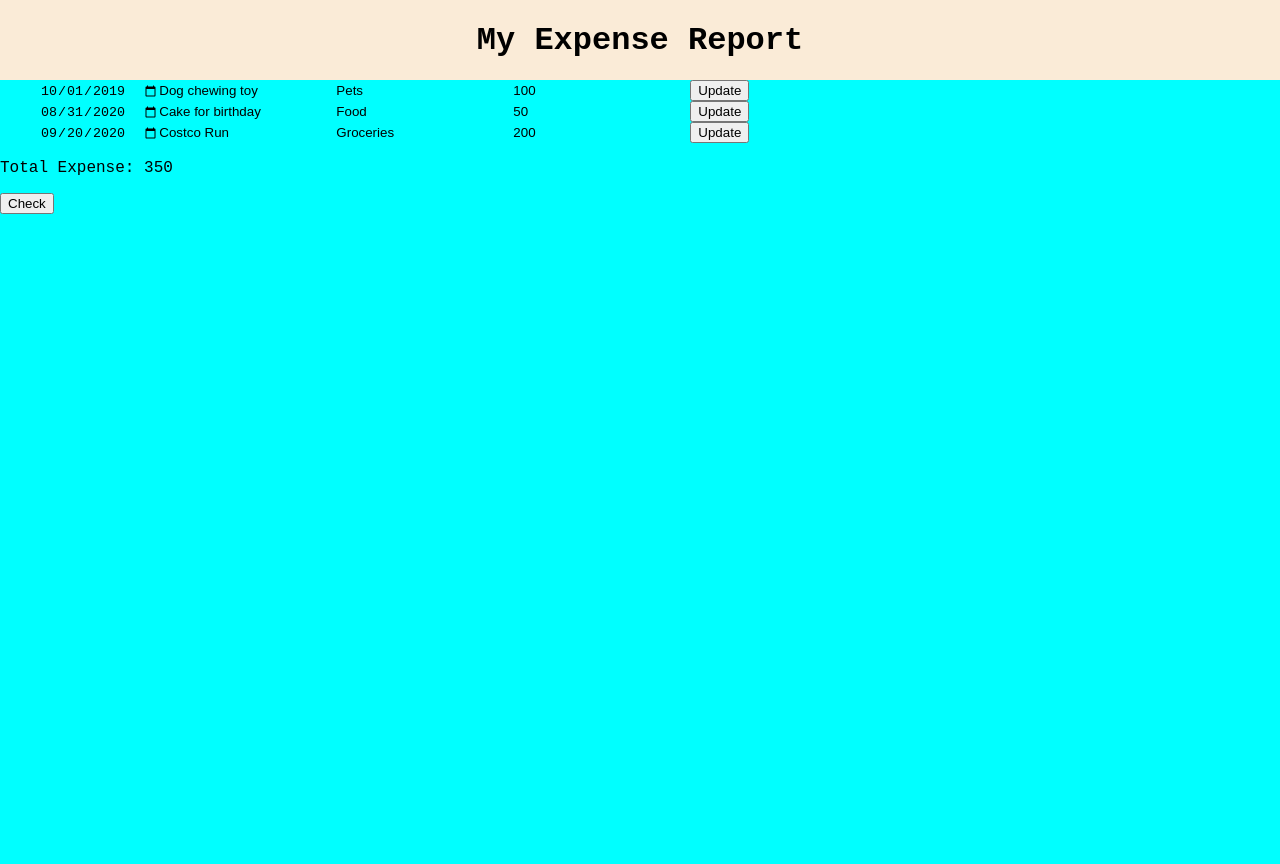
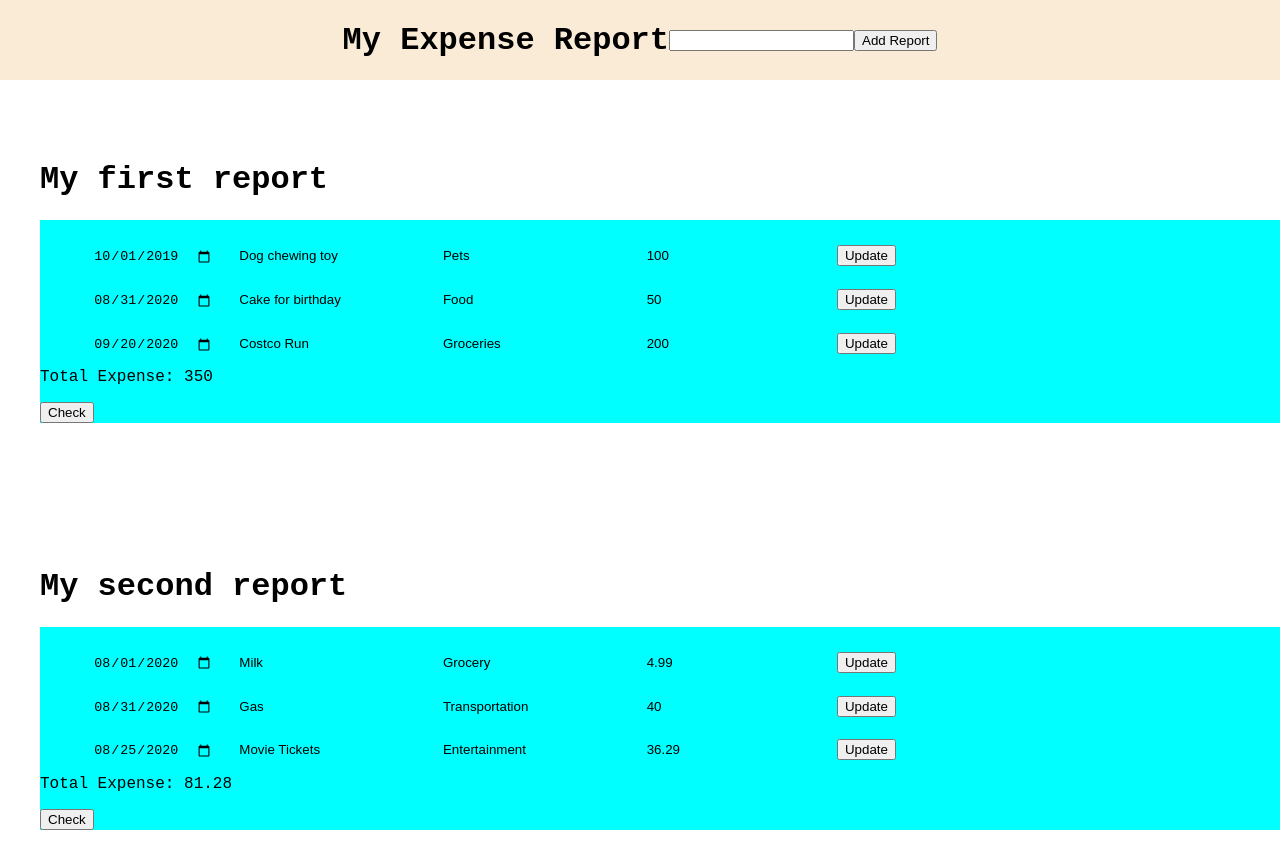
Before and after one commit to echen831/Easy-Expense-Report, a React (Create React App) app: page / in a window 1280 px wide. Built offline with nearby package versions, Linux system fonts and the light colour scheme.

Commit message:
add account component

```diff
--- a/src/App.js
+++ b/src/App.js
@@ -1,13 +1,26 @@
-import React from 'react';
+import React, { useState } from 'react';
 import { Header } from './Components/header';
-import { Report } from './Components/report';
+import { Account } from './Components/account';
+import { DATA } from './initial_data';
 import './styles.css';
 
-function App() {
+const App = () => {
+
+  const [data, setData] = useState(DATA);
+
+  const add = (title) => {
+    let newData = [...data, { title, items: []}]
+    setData(newData)
+  };
+
   return (
     <div className="App">
-      <Header/>
-      <Report/>
+      <Header add={add}/>
+      <ul>
+        {data.map((acc, idx) => {
+          return <Account data={acc} idx={idx} key={idx}/>
+        })}
+      </ul>
     </div>
   );
 }
--- /dev/null
+++ b/src/Components/account.jsx
@@ -0,0 +1,12 @@
+import React from 'react';
+import { Report } from './report'
+
+export const Account = (props) => {
+
+    return (
+        <div className="account-container">
+            <h1>{props.data.title}</h1>
+            <Report data={props.data.items}/>
+        </div>
+    )
+}
--- a/src/Components/header.jsx
+++ b/src/Components/header.jsx
@@ -1,9 +1,24 @@
-import React from 'react';
+import React, { useState } from 'react';
 
-export const Header = () => {
+export const Header = (props) => {
+
+    const [title, setTitle] = useState("");
+
+    const handleChange = (e) => {
+        setTitle(e.currentTarget.value);
+    }
+
+    const handleSubmit = (e) => {
+        e.preventDefault();
+        props.add(title);
+    }
     return (
         <div className='header-container'>
             <h1>My Expense Report</h1>
+            <form action="" onSubmit={handleSubmit}>
+                <input type="text" value={title} onChange={handleChange}/>
+                <button type='submit'>Add Report</button>
+            </form>
         </div>
     )
 };
--- a/src/Components/report.jsx
+++ b/src/Components/report.jsx
@@ -2,14 +2,14 @@ import React, { useState } from 'react';
 import { Item } from './item';
 
 const DATA = [
-    {date: '2019-10-01', desc: 'Dog chewing toy', cat: 'Pets', ammt: 100.00 },
+    { date: '2019-10-01', desc: 'Dog chewing toy', cat: 'Pets', ammt: 100.00 },
     { date: '2020-08-31', desc: 'Cake for birthday', cat: 'Food', ammt: 50.00 },
     { date: '2020-09-20', desc: 'Costco Run', cat: 'Groceries', ammt: 200.00 }
 ]
 
-export const Report = () => {
+export const Report = (props) => {
 
-    const [data, setData] = useState(DATA)
+    const [data, setData] = useState(props.data)
 
     const update = (currentIdx, date, desc, cat, ammt) => {
         let newData = data.map((item, idx) => {
@@ -26,6 +26,10 @@ export const Report = () => {
         })
         setData(newData);
     };
+
+    const add = () => {
+
+    }
 
     const check = () => {
         console.log(data)
--- /dev/null
+++ b/src/initial_data.js
@@ -0,0 +1,17 @@
+export const DATA = [
+    {
+        title: "My first report",
+        items: [
+            { date: '2019-10-01', desc: 'Dog chewing toy', cat: 'Pets', ammt: 100.00 },
+            { date: '2020-08-31', desc: 'Cake for birthday', cat: 'Food', ammt: 50.00 },
+            { date: '2020-09-20', desc: 'Costco Run', cat: 'Groceries', ammt: 200.00 }
+        ] },
+    {
+        title: "My second report",
+        items: [
+            { date: '2020-08-01', desc: 'Milk', cat: 'Grocery', ammt: 4.99 },
+            { date: '2020-08-31', desc: 'Gas', cat: 'Transportation', ammt: 40.00 },
+            { date: '2020-08-25', desc: 'Movie Tickets', cat: 'Entertainment', ammt: 36.29 }
+        ]
+    }
+]
--- a/src/styles.css
+++ b/src/styles.css
@@ -24,12 +24,16 @@ ul {
   align-items: center;
 }
 
+.account-container {
+    padding-top: 10%;
+    width: 100%;
+    height: fit-content;
+}
 
 .report-container {
     background-color: aqua;
     width: 100%;
-    height: 100vh;
-    padding-top: 5%;
+    height: fit-content;
 }
 
 .item-container {
@@ -51,7 +55,7 @@ ul {
     height: 100%;
     outline: none;
     border: none;
-    margin: 0;
+    margin: 1em;
     padding: 0;
 }
 
```
